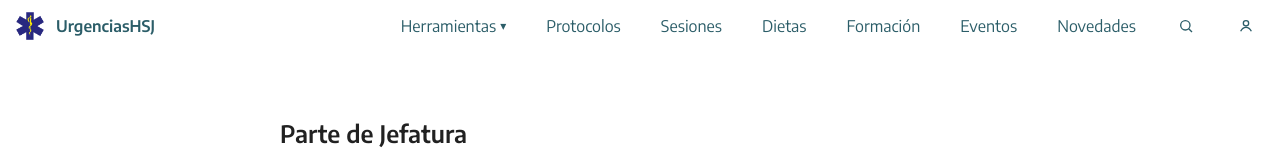
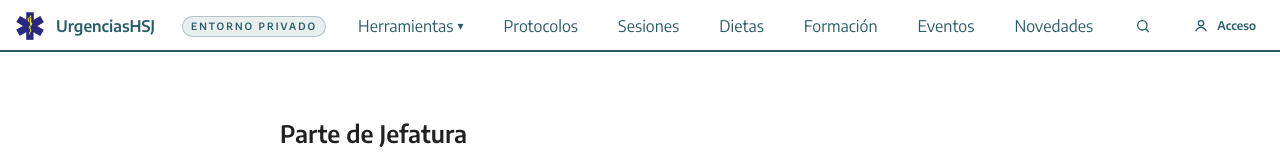
Before and after one commit to CincoD2/urgenciashsj-web, a Next.js app: page /parte-jefatura in a window 1280 px wide. Shown: the top 160 px of the page. Built offline with nearby package versions, Linux system fonts and the light colour scheme; no server answers.

Commit message:
feat(ui): show private area badge and user label in header

```diff
--- a/src/app/parte-jefatura/page.tsx
+++ b/src/app/parte-jefatura/page.tsx
@@ -408,6 +408,10 @@ export default function ParteJefaturaPage() {
   const handleSendMail = async () => {
     setMailError('');
     setMailSuccess(false);
+    if (!isValid) {
+      setMailError('Completa la fecha y el jefe de la guardia.');
+      return;
+    }
     if (!mailTo.trim()) {
       setMailError('Introduce un email válido.');
       return;
--- a/src/components/Header.tsx
+++ b/src/components/Header.tsx
@@ -5,6 +5,7 @@ import Link from "next/link";
 import { useState } from "react";
 import { usePathname } from "next/navigation";
 import SearchModal from "./SearchModal";
+import { useSession } from "next-auth/react";
 
 export default function Header() {
   const [open, setOpen] = useState(false);
@@ -12,6 +13,10 @@ export default function Header() {
   const [searchOpen, setSearchOpen] = useState(false);
   const pathname = usePathname();
   const isHome = pathname === "/";
+  const isPrivate = pathname.startsWith("/parte-jefatura") || pathname.startsWith("/admin/usuarios");
+  const { data: session, status } = useSession();
+  const userLabel =
+    status === "authenticated" ? session?.user?.name || session?.user?.email || "Cuenta" : "Acceso";
 
   const mobileMenuClass = `md:hidden overflow-hidden transition-[max-height,opacity] duration-300 ease-out ${
     open ? "max-h-[900px] opacity-100" : "max-h-0 opacity-0"
@@ -33,7 +38,9 @@ export default function Header() {
 
   return (
     <header
-      className={`border-b border-[#dfe9eb] sticky top-0 z-50 bg-white/45 backdrop-blur-md border-white/40`}
+      className={`border-b border-[#dfe9eb] sticky top-0 z-50 bg-white/45 backdrop-blur-md border-white/40 ${
+        isPrivate ? "shadow-[inset_0_-2px_0_0_#2b5d68]" : ""
+      }`}
     >
       <nav className="mx-auto flex max-w-7xl items-center px-4 py-2 text-[#2b5d68]">
         <Link href="/" className="flex items-center gap-3">
@@ -49,6 +56,11 @@ export default function Header() {
         </Link>
 
         <div className="ml-auto flex items-center gap-2 md:hidden">
+          {isPrivate && (
+            <span className="rounded-full border border-[#2b5d68]/30 bg-[#2b5d68]/10 px-2 py-0.5 text-[10px] font-semibold uppercase tracking-[0.2em] text-[#2b5d68]">
+              Privado
+            </span>
+          )}
           <button
             type="button"
             aria-label="Buscar"
@@ -98,6 +110,11 @@ export default function Header() {
         </div>
 
         <div className="ml-auto hidden items-center gap-6 md:flex">
+          {isPrivate && (
+            <span className="rounded-full border border-[#2b5d68]/30 bg-[#2b5d68]/10 px-2 py-0.5 text-[10px] font-semibold uppercase tracking-[0.2em] text-[#2b5d68]">
+              Entorno privado
+            </span>
+          )}
           <div
             className="relative"
             onMouseEnter={() => setToolsOpen(true)}
@@ -207,12 +224,13 @@ export default function Header() {
           <Link
             href="/login"
             aria-label="Iniciar sesión o registrarse"
-            className="inline-flex h-9 w-9 items-center justify-center rounded-md text-[#2b5d68] hover:bg-[#dfe9eb]/60"
+            className="inline-flex items-center gap-2 rounded-md px-2 py-1 text-[#2b5d68] hover:bg-[#dfe9eb]/60"
           >
             <svg className="h-4 w-4" viewBox="0 0 24 24" fill="none" stroke="currentColor" strokeWidth="2">
               <circle cx="12" cy="8" r="4" />
               <path d="M4 20c1.6-3.5 5-6 8-6s6.4 2.5 8 6" />
             </svg>
+            <span className="text-xs font-semibold">{userLabel}</span>
           </Link>
         </div>
       </nav>
```
